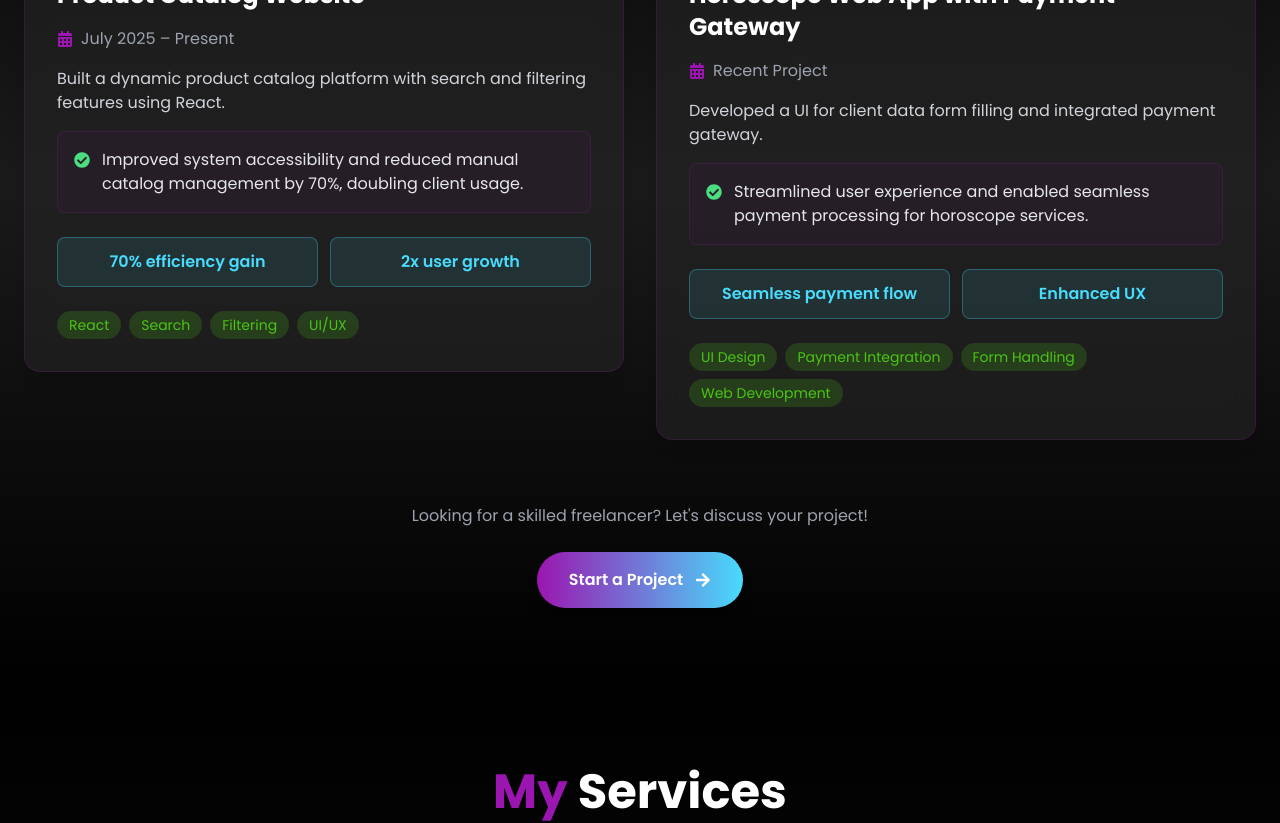
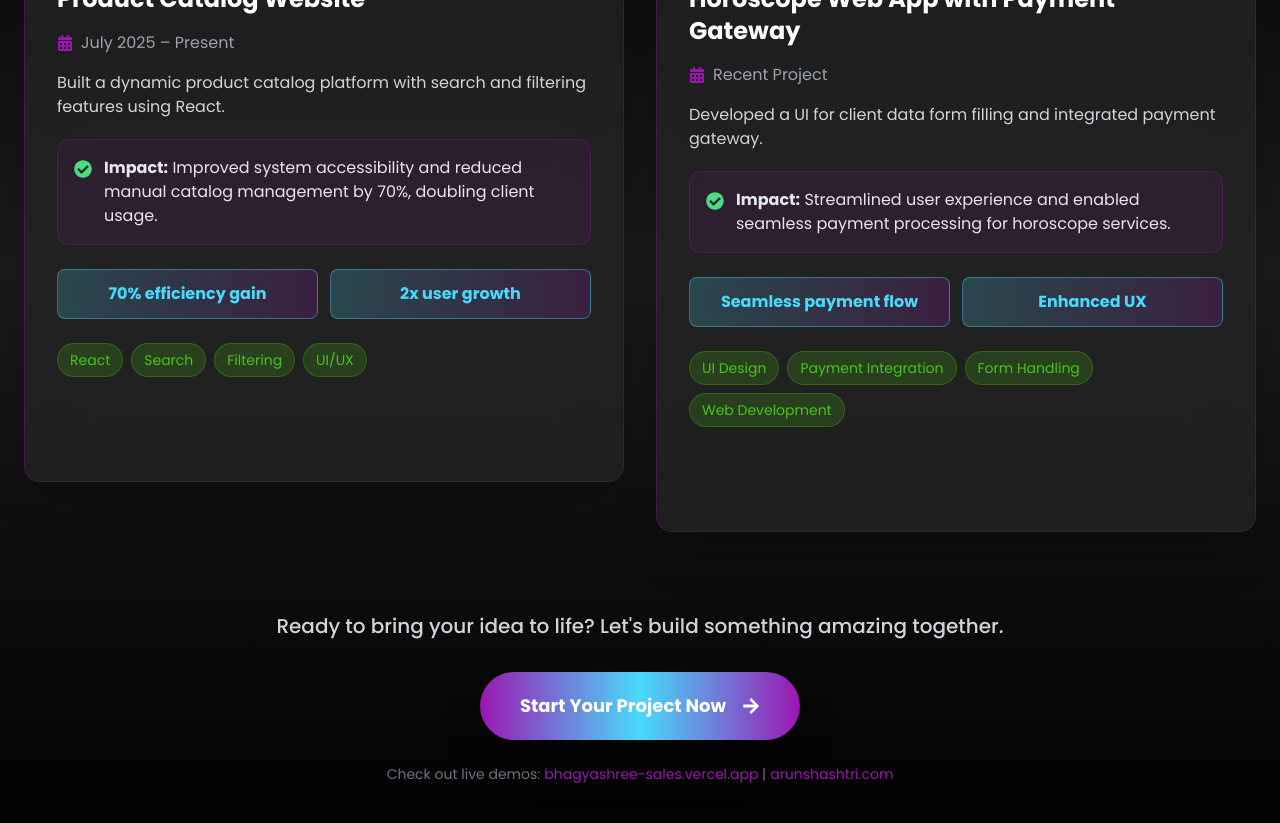
Before and after one commit to ADITYAPIMPALE11127/portfolio, a React (Vite) app: page / in a window 1280 px wide. Shown: the part 4280-5103 px from the top of the page. Built offline with nearby package versions, Linux system fonts and the light colour scheme; the HTML template or start-up script is replaced by a standard one.

Commit message:
# added links to freelance section

```diff
--- a/src/components/FreelanceProjects.jsx
+++ b/src/components/FreelanceProjects.jsx
@@ -1,6 +1,12 @@
 import React from 'react';
 import { motion } from 'framer-motion';
-import { FaCalendarAlt, FaCheckCircle, FaBriefcase, FaArrowRight } from 'react-icons/fa';
+import {
+  FaCalendarAlt,
+  FaCheckCircle,
+  FaBriefcase,
+  FaArrowRight,
+  FaExternalLinkAlt
+} from 'react-icons/fa';
 
 const FreelanceProjects = () => {
   const projects = [
@@ -12,6 +18,7 @@ const FreelanceProjects = () => {
       description: 'Built a dynamic product catalog platform with search and filtering features using React.',
       impact: 'Improved system accessibility and reduced manual catalog management by 70%, doubling client usage.',
       status: 'In Progress',
+      liveUrl: 'https://bhagyashree-sales.vercel.app',
       skills: ['React', 'Search', 'Filtering', 'UI/UX'],
       metrics: ['70% efficiency gain', '2x user growth']
     },
@@ -23,6 +30,7 @@ const FreelanceProjects = () => {
       description: 'Developed a UI for client data form filling and integrated payment gateway.',
       impact: 'Streamlined user experience and enabled seamless payment processing for horoscope services.',
       status: 'Completed',
+      liveUrl: 'https://arunshashtri.com',
       skills: ['UI Design', 'Payment Integration', 'Form Handling', 'Web Development'],
       metrics: ['Seamless payment flow', 'Enhanced UX']
     }
@@ -56,6 +64,7 @@ const FreelanceProjects = () => {
           initial={{ opacity: 0, y: 50 }}
           whileInView={{ opacity: 1, y: 0 }}
           transition={{ duration: 0.8 }}
+          viewport={{ once: true }}
           className="text-center mb-12 md:mb-16"
         >
           <div className="flex items-center justify-center gap-3 mb-4">
@@ -74,24 +83,25 @@ const FreelanceProjects = () => {
           variants={containerVariants}
           initial="hidden"
           whileInView="visible"
+          viewport={{ once: true }}
           className="grid grid-cols-1 lg:grid-cols-2 gap-6 md:gap-8"
         >
           {projects.map((project) => (
             <motion.div
               key={project.id}
               variants={itemVariants}
-              whileHover={{ y: -5 }}
+              whileHover={{ y: -8 }}
               className="group relative"
             >
-              {/* Background gradient */}
-              <div className="absolute inset-0 bg-gradient-to-br from-primary/10 to-accent/10 rounded-2xl blur-xl opacity-0 group-hover:opacity-100 transition-opacity duration-500" />
+              {/* Background glow */}
+              <div className="absolute inset-0 bg-gradient-to-br from-primary/20 to-accent/20 rounded-2xl blur-2xl opacity-0 group-hover:opacity-100 transition-opacity duration-500" />
 
               {/* Card */}
-              <div className="relative bg-dark/60 backdrop-blur-md border border-primary/20 rounded-2xl p-6 md:p-8 hover:border-primary/40 transition-all duration-300 shadow-lg">
+              <div className="relative bg-dark/70 backdrop-blur-xl border border-primary/30 rounded-2xl p-6 md:p-8 hover:border-primary/60 transition-all duration-300 shadow-2xl">
                 {/* Header */}
                 <div className="flex items-start justify-between mb-4">
-                  <div>
-                    <div className="flex items-center gap-2 mb-2">
+                  <div className="flex-1">
+                    <div className="flex items-center gap-2 mb-3">
                       <span className="text-xs md:text-sm font-semibold px-3 py-1 bg-primary/20 text-primary rounded-full">
                         {project.type}
                       </span>
@@ -117,16 +127,16 @@ const FreelanceProjects = () => {
                 </div>
 
                 {/* Description */}
-                <p className="text-gray-300 mb-4 leading-relaxed text-sm md:text-base">
+                <p className="text-gray-300 mb-5 leading-relaxed text-sm md:text-base">
                   {project.description}
                 </p>
 
                 {/* Impact */}
-                <div className="bg-primary/5 border border-primary/20 rounded-lg p-4 mb-6">
+                <div className="bg-primary/10 border border-primary/30 rounded-xl p-4 mb-6">
                   <div className="flex items-start gap-3">
-                    <FaCheckCircle className="text-green-400 mt-1 flex-shrink-0" />
+                    <FaCheckCircle className="text-green-400 mt-1 flex-shrink-0 text-lg" />
                     <p className="text-gray-200 text-sm md:text-base leading-relaxed">
-                      {project.impact}
+                      <strong>Impact:</strong> {project.impact}
                     </p>
                   </div>
                 </div>
@@ -136,24 +146,37 @@ const FreelanceProjects = () => {
                   {project.metrics.map((metric, idx) => (
                     <div
                       key={idx}
-                      className="bg-accent/10 border border-accent/30 rounded-lg p-3 text-center"
+                      className="bg-gradient-to-r from-accent/20 to-primary/20 border border-accent/40 rounded-lg p-3 text-center backdrop-blur-sm"
                     >
-                      <p className="text-accent font-semibold text-sm md:text-base">{metric}</p>
+                      <p className="text-accent font-bold text-sm md:text-base">{metric}</p>
                     </div>
                   ))}
                 </div>
 
                 {/* Skills */}
-                <div className="flex flex-wrap gap-2">
+                <div className="flex flex-wrap gap-2 mb-6">
                   {project.skills.map((skill, idx) => (
                     <span
                       key={idx}
-                      className="text-xs md:text-sm px-3 py-1 bg-secondary/20 text-secondary rounded-full hover:bg-secondary/30 transition-colors duration-300"
+                      className="text-xs md:text-sm px-3 py-1.5 bg-secondary/20 text-secondary border border-secondary/30 rounded-full hover:bg-secondary/40 transition-all duration-300"
                     >
                       {skill}
                     </span>
                   ))}
                 </div>
+
+                {/* Live Project Button */}
+                <motion.a
+                  href={project.liveUrl}
+                  target="_blank"
+                  rel="noopener noreferrer"
+                  whileHover={{ scale: 1.05 }}
+                  whileTap={{ scale: 0.95 }}
+                  className="inline-flex items-center gap-2 px-5 py-3 bg-gradient-to-r from-primary to-accent text-white font-semibold rounded-full shadow-lg hover:shadow-primary/50 transition-all duration-300 opacity-0 group-hover:opacity-100 translate-y-4 group-hover:translate-y-0 transition-all duration-500"
+                >
+                  <FaExternalLinkAlt className="text-sm" />
+                  View Live Project
+                </motion.a>
               </div>
             </motion.div>
           ))}
@@ -164,20 +187,27 @@ const FreelanceProjects = () => {
           initial={{ opacity: 0, y: 50 }}
           whileInView={{ opacity: 1, y: 0 }}
           transition={{ duration: 0.8, delay: 0.4 }}
-          className="text-center mt-12 md:mt-16"
+          viewport={{ once: true }}
+          className="text-center mt-16 md:mt-20"
         >
-          <p className="text-gray-400 mb-6 text-sm md:text-base">
-            Looking for a skilled freelancer? Let's discuss your project!
+          <p className="text-gray-300 mb-8 text-lg md:text-xl font-medium">
+            Ready to bring your idea to life? Let's build something amazing together.
           </p>
           <motion.a
             href="#contact"
-            whileHover={{ scale: 1.05 }}
+            whileHover={{ scale: 1.08 }}
             whileTap={{ scale: 0.95 }}
-            className="inline-flex items-center gap-3 px-6 md:px-8 py-3 md:py-4 bg-gradient-to-r from-primary to-accent text-white font-semibold rounded-full shadow-lg hover:shadow-xl transition-all duration-300"
+            className="inline-flex items-center gap-4 px-8 md:px-10 py-4 md:py-5 bg-gradient-to-r from-primary via-accent to-primary text-white font-bold text-lg rounded-full shadow-2xl hover:shadow-primary/60 transition-all duration-300 group"
           >
-            Start a Project
-            <FaArrowRight className="group-hover:translate-x-1 transition-transform" />
+            <span>Start Your Project Now</span>
+            <FaArrowRight className="group-hover:translate-x-2 transition-transform duration-300" />
           </motion.a>
+
+          <p className="text-gray-500 text-sm mt-6">
+            Check out live demos:
+            <a href="https://bhagyashree-sales.vercel.app" target="_blank" rel="noopener noreferrer" className="text-primary hover:underline ml-1">bhagyashree-sales.vercel.app</a> |
+            <a href="https://arunshashtri.com" target="_blank" rel="noopener noreferrer" className="text-primary hover:underline ml-1">arunshashtri.com</a>
+          </p>
         </motion.div>
       </div>
     </section>
```
Also changed, not shown: 1 other file (tests, documents, lock files or other folders).
